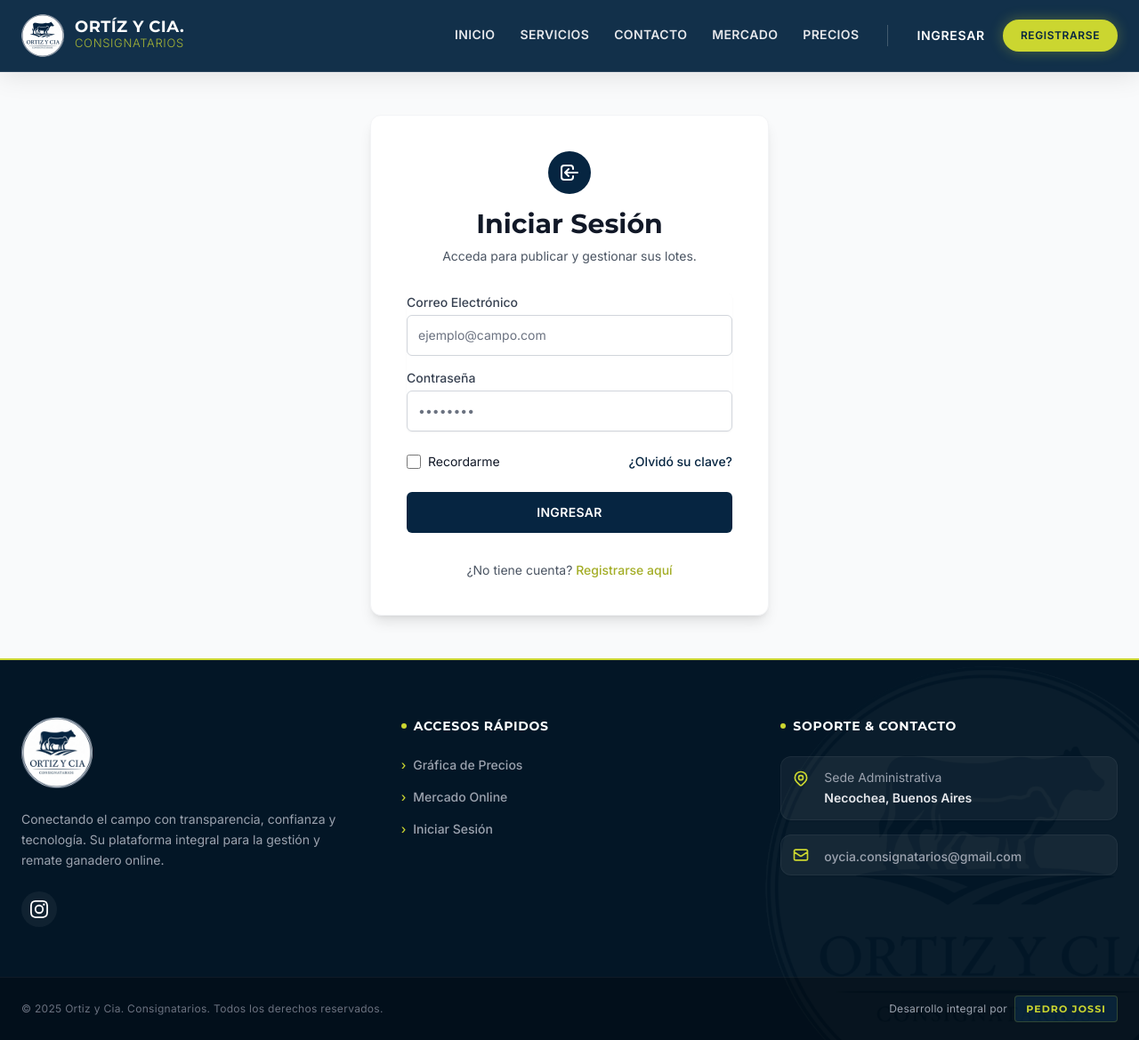
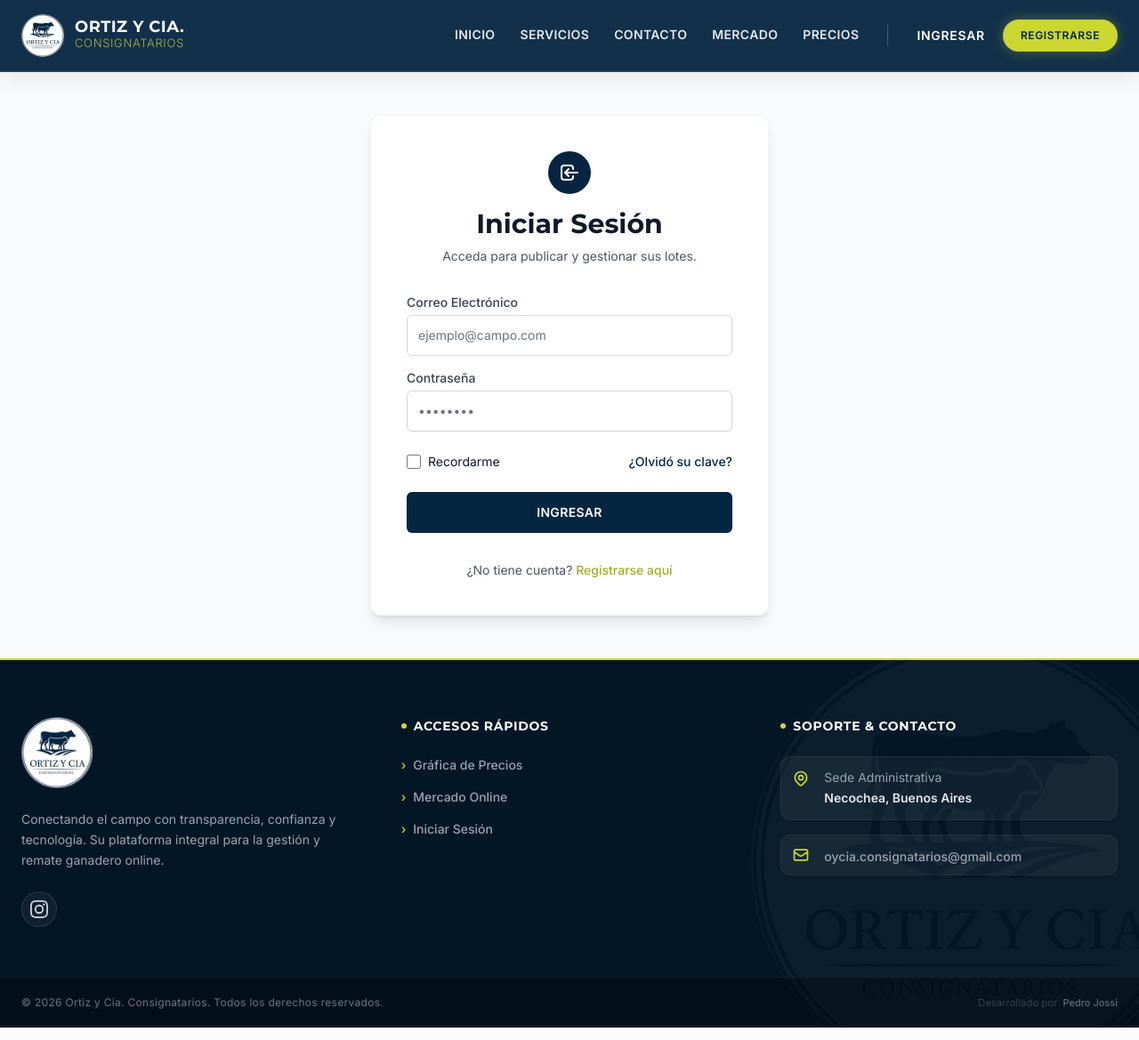
Before and after one commit to PedroJ03/ortiz-consignataria, a Flask app: page /login in a window 1280 px wide. Shown: the whole page at 89% size. Run offline with Flask 3, Linux system fonts and the light colour scheme; some libraries are stand-ins or nearby versions.

Commit message:
style(footer): ajusta la posicion del logo marca de agua y pone el link correcto de instagram

```diff
--- a/web_app/templates/base.html
+++ b/web_app/templates/base.html
@@ -159,7 +159,7 @@
                 <img src="{{ url_for('static', filename='images/logo_blanco_circular.png') }}" alt="Ortiz y Cia"
                     id="header-logo" class="h-12 w-auto transition-transform duration-500 group-hover:scale-105">
                 <div class="flex flex-col text-white transition-all duration-300">
-                    <span class="font-display font-bold text-lg tracking-wide leading-none uppercase">Ortíz y
+                    <span class="font-display font-bold text-lg tracking-wide leading-none uppercase">Ortiz y
                         Cia.</span>
                     <span
                         class="text-[13px] font-light tracking-wider opacity-80 uppercase text-accent">Consignatarios</span>
@@ -305,9 +305,9 @@
 
     <footer class="bg-brand-dark text-white relative overflow-hidden border-t-2 border-accent">
         <!-- Watermark Decorativo Sutil -->
-        <div class="absolute -right-20 -bottom-20 opacity-[0.03] pointer-events-none">
+        <div class="absolute -right-16 -bottom-16 opacity-[0.03] pointer-events-none overflow-hidden">
             <img src="{{ url_for('static', filename='images/logo_blanco_circular.png') }}"
-                class="w-[500px] h-[500px] object-contain">
+                class="w-[500px] h-[500px] object-cover">
         </div>
 
         <div class="container mx-auto px-6 pt-16 pb-14 relative z-10">
@@ -322,8 +322,9 @@
                         gestión y remate ganadero online.
                     </p>
                     <div class="flex gap-4">
-                        <a href="#" target="_blank"
-                            class="w-10 h-10 rounded-full bg-white/5 flex items-center justify-center hover:bg-accent hover:text-brand transition-colors text-white transform hover:scale-110 active:scale-95 duration-200">
+                        <a href="https://www.instagram.com/ortiz.consignatarios/" target="_blank"
+                            rel="noopener noreferrer"
+                            class="w-10 h-10 rounded-full bg-white/5 flex items-center justify-center hover:bg-gradient-to-tr hover:from-yellow-500 hover:via-pink-500 hover:to-purple-500 hover:text-white transition-all text-gray-300 transform hover:scale-110 active:scale-95 duration-300 shadow-sm border border-white/10 hover:border-transparent">
                             <svg class="w-5 h-5" fill="currentColor" viewBox="0 0 24 24">
                                 <path
                                     d="M12 2.163c3.204 0 3.584.012 4.85.07 3.252.148 4.771 1.691 4.919 4.919.058 1.265.069 1.645.069 4.849 0 3.205-.012 3.584-.069 4.849-.149 3.225-1.664 4.771-4.919 4.919-1.266.058-1.644.07-4.85.07-3.204 0-3.584-.012-4.849-.07-3.26-.149-4.771-1.699-4.919-4.92-.058-1.265-.07-1.644-.07-4.849 0-3.204.013-3.583.07-4.849.149-3.227 1.664-4.771 4.919-4.919 1.266-.057 1.645-.069 4.849-.069zM12 0C8.741 0 8.333.014 7.053.072 2.695.272.273 2.69.073 7.052.014 8.333 0 8.741 0 12c0 3.259.014 3.668.072 4.948.2 4.358 2.618 6.78 6.98 6.98C8.333 23.986 8.741 24 12 24c3.259 0 3.668-.014 4.948-.072 4.354-.2 6.782-2.618 6.979-6.98.059-1.28.073-1.689.073-4.948 0-3.259-.014-3.667-.072-4.947-.196-4.354-2.617-6.78-6.979-6.98C15.668.014 15.259 0 12 0zm0 5.838a6.162 6.162 0 100 12.324 6.162 6.162 0 000-12.324zM12 16a4 4 0 110-8 4 4 0 010 8zm6.406-11.845a1.44 1.44 0 100 2.881 1.44 1.44 0 000-2.881z" />
@@ -408,13 +409,15 @@
         <div class="bg-black/30 py-5 relative z-10 border-t border-white/5">
             <div
                 class="container mx-auto px-6 flex flex-col md:flex-row justify-between items-center text-xs text-gray-500">
-                <p class="mb-3 md:mb-0 tracking-wide">&copy; 2025 Ortiz y Cia. Consignatarios. Todos los derechos
+                <p class="mb-3 md:mb-0 tracking-wide text-[10px] sm:text-xs">&copy; 2026 Ortiz y Cia. Consignatarios.
+                    Todos los derechos
                     reservados.</p>
-                <div class="flex items-center gap-2">
-                    <span class="tracking-wide text-gray-400">Desarrollo integral por</span>
+                <div class="flex items-center gap-1.5 opacity-60 hover:opacity-100 transition-opacity duration-300">
+                    <span class="text-[10px] sm:text-[11px] text-gray-500 font-light tracking-wide">Desarrollado
+                        por</span>
                     <a href="mailto:pedrojossi03@gmail.com"
-                        class="font-display font-bold text-accent hover:text-brand transition-colors duration-300 bg-brand-light/30 hover:bg-accent px-3 py-1.5 rounded text-[10px] sm:text-[11px] uppercase tracking-widest border border-accent/20 hover:border-transparent"
-                        title="Contactar al equipo técnico">
+                        class="text-[10px] sm:text-[11px] text-gray-400 hover:text-white font-medium transition-colors"
+                        title="Contactar al desarrollador">
                         Pedro Jossi
                     </a>
                 </div>
```
